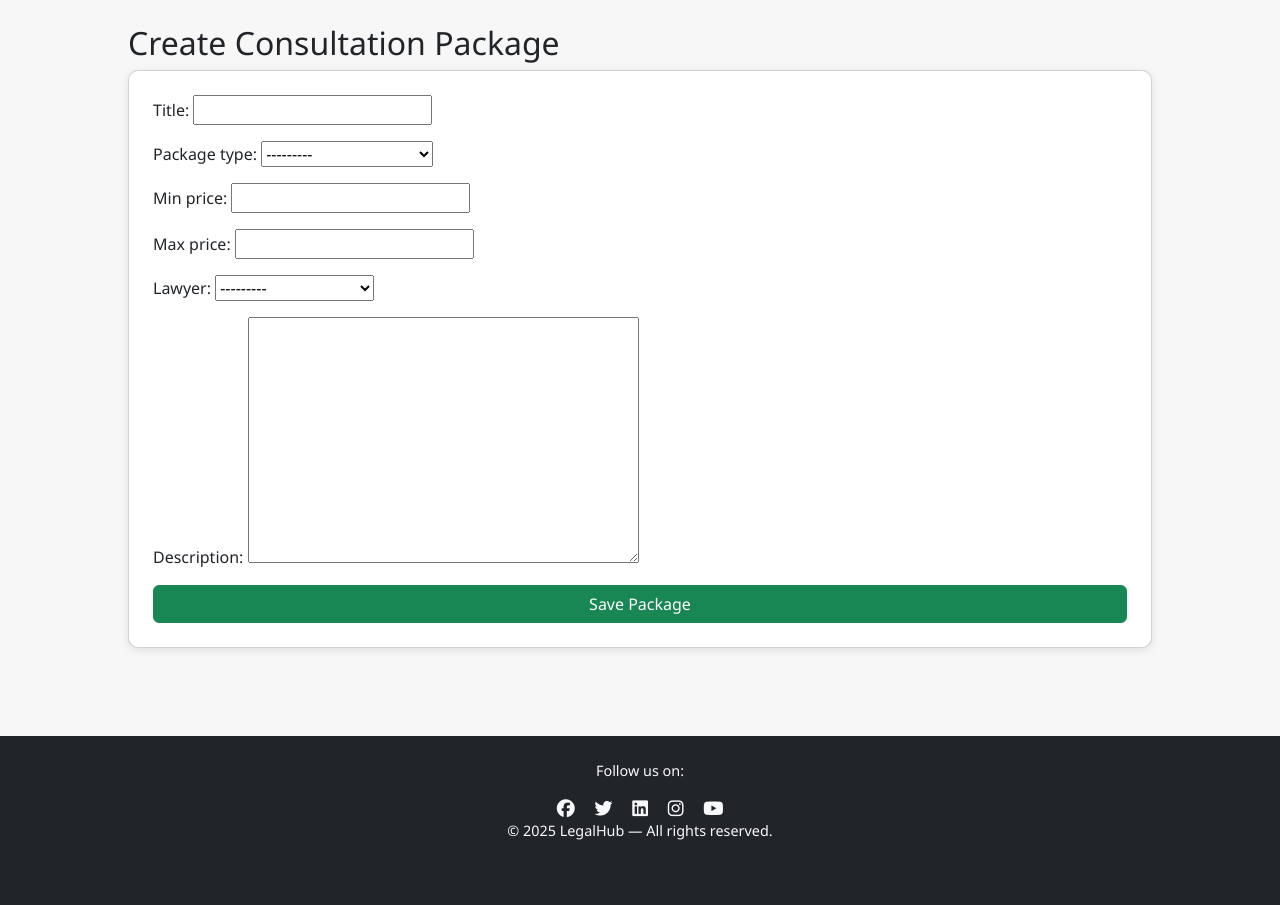
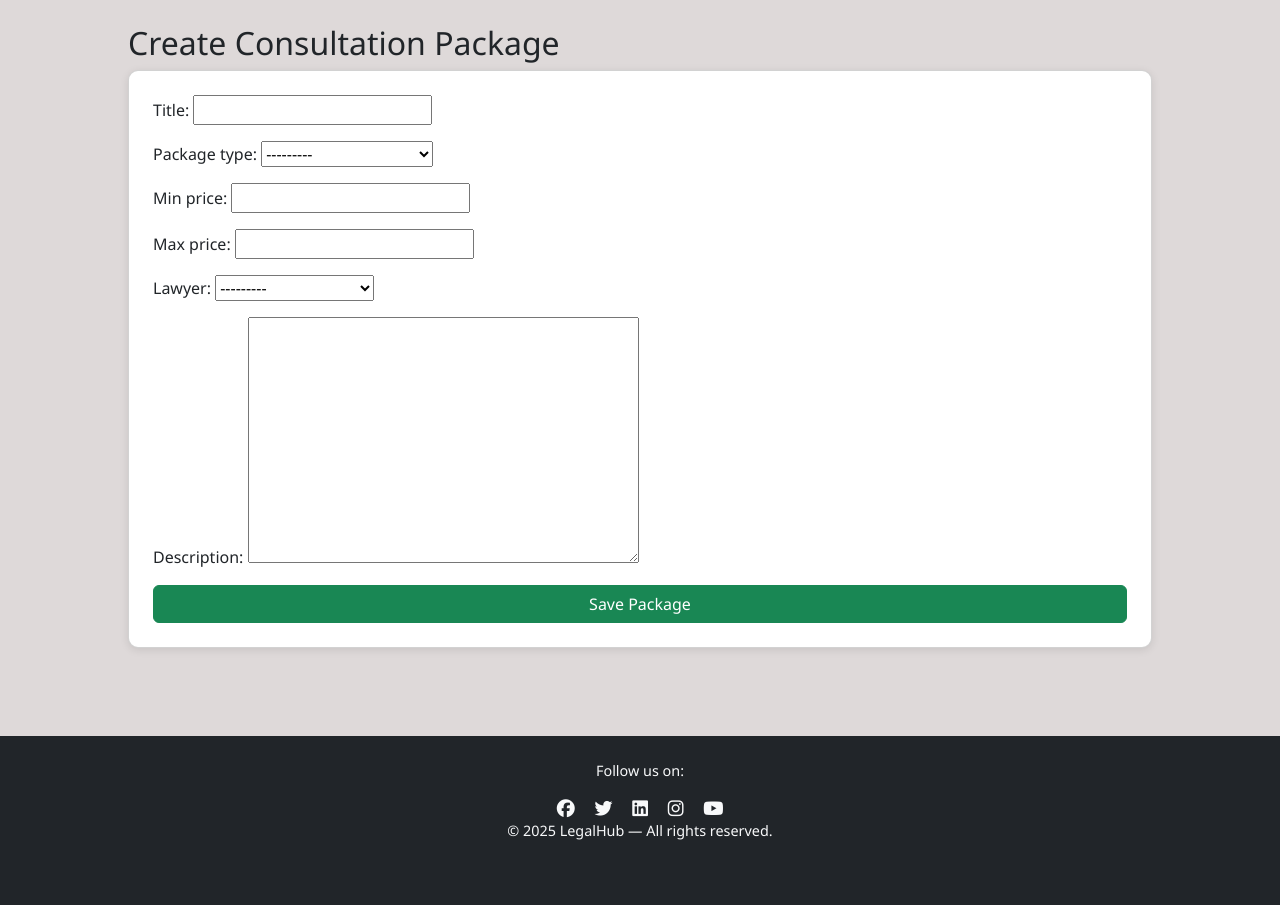
Before and after one commit to srivish12/Legal_Consultation-Law_Library, a Django app: page /consultation_packages/create/ in a window 1280 px wide. Shown: the part 102-1007 px from the top of the page. Run offline with Django 4.2, Linux system fonts and the light colour scheme; a user stored in the database is signed in; data comes from the database, SQL or seed files in the repository; both versions use the stored data as it was after the commit; some libraries are stand-ins or nearby versions.

Commit message:
add body color

```diff
--- a/static/css/base.css
+++ b/static/css/base.css
@@ -2,7 +2,7 @@ body {
     display: flex;
     flex-direction: column;
     min-height: 100vh;
-    background-color: #f7f7f7;
+    background-color: #ded9d9;
     font-family: 'Segoe UI', Tahoma, Geneva, Verdana, sans-serif;
 }
 
```
Also changed, not shown: db.sqlite3.
